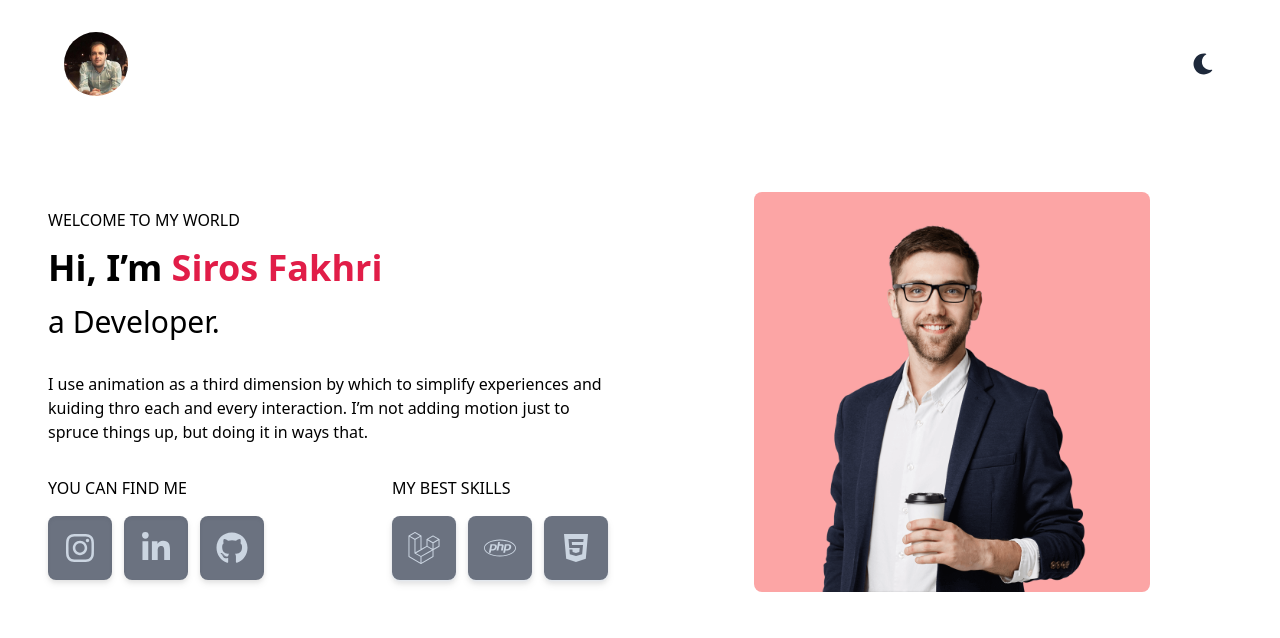
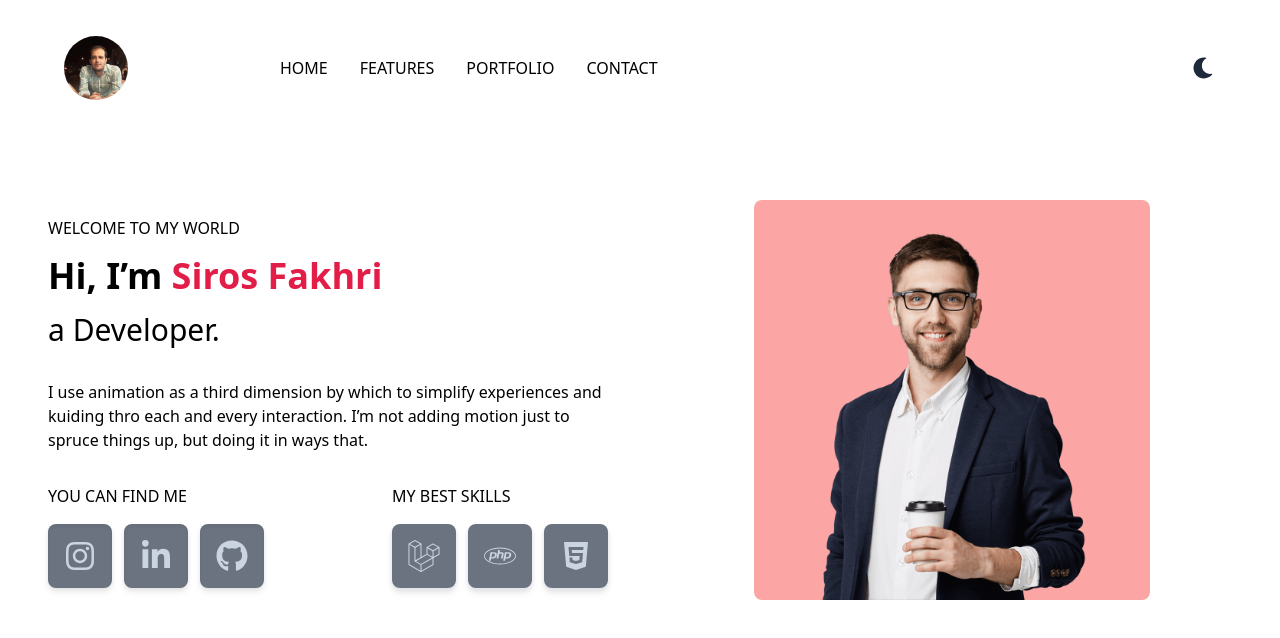
Before and after one commit to sirosfakhri/sirosfakhri.github.io, a website: page index.html in a window 1280 px wide. Drawn offline with Linux system fonts and the light colour scheme.

Commit message:
Fix Navbar on LG

```diff
--- a/index.html
+++ b/index.html
@@ -28,34 +28,36 @@
 <body class="transition-all duration-300 bg-white dark:bg-body-dark"
       :class="toggleTopMenu ? 'overflow-y-hidden' : 'overflow-auto'"
       x-data="{ toggleTopMenu: false }" x-cloak>
-<header class="m-4 mt-8 lg:mx-16 flex items-center justify-between">
+<header class="m-4 mt-8 lg:mx-16 flex lg:grid grid-cols-1 lg:grid-cols-6 items-center justify-between">
     <!--Start Logo-->
-    <div>
+    <div class="lg:col-span-1">
         <img src="./dist/images/sirosfakhri.jpg" alt="siros fakhri" title="siros fakhri"
              class="h-16 w-16 rounded-full">
     </div>
     <!--End Logo-->
 
     <!--Start Nav-->
-    <div class="flex flex-row-reverse">
+    <div class="flex flex-row-reverse lg:col-span-5 lg:justify-between">
         <!--Start Toggle Top Menu-->
-        <div>
+        <div class="lg:order-2">
+
             <button class="block mx-2 lg:hidden" @click="toggleTopMenu = !toggleTopMenu">
                 <svg xmlns="http://www.w3.org/2000/svg" viewBox="0 0 448 512" class="w-8 h-8 fill-rose-600">
                     <path d="M0 96C0 78.3 14.3 64 32 64H416c17.7 0 32 14.3 32 32s-14.3 32-32 32H32C14.3 128 0 113.7 0 96zM0 256c0-17.7 14.3-32 32-32H416c17.7 0 32 14.3 32 32s-14.3 32-32 32H32c-17.7 0-32-14.3-32-32zM448 416c0 17.7-14.3 32-32 32H32c-17.7 0-32-14.3-32-32s14.3-32 32-32H416c17.7 0 32 14.3 32 32z"/>
                 </svg>
             </button>
+
             <div
-                    class="w-full transition-all duration-300 bg-gray-500 dark:bg-gray-400 border-r-2 border-rose-100"
+                    class="w-full transition-all duration-300 bg-gray-500 dark:bg-gray-400 border-r-2 border-rose-100 lg:block lg:opacity-100 lg:translate-x-0 lg:border-none lg:static"
                     :class="{
                             'ease-in absolute -inset-0 left-0 z-50': toggleTopMenu === true,
                             'hidden translate-x-full ease-out bg-red-300 -left-[30em] ease-out opacity-0': toggleTopMenu === false
                             }">
                 <div
-                        class="flex w-[20rem] h-screen flex-col gap-y-3 px-4 text-white bg-gray-100 dark:bg-gray-500">
+                        class="flex w-[20rem] h-screen lg:h-fit lg:w-full flex-col gap-y-3 px-4 text-white bg-gray-100 dark:bg-gray-500 lg:dark:bg-body-dark lg:bg-white">
 
                     <!--Start Logo, Theme Mode & Close Top Menu-->
-                    <div class="flex flex-col gap-y-3 mt-8 border-b-2 border-gray-300 pb-6">
+                    <div class="flex flex-col gap-y-3 mt-8 border-b-2 border-gray-300 pb-6 lg:hidden">
                         <div class="flex flex-row  justify-between">
                             <div>
                                 <img src="./dist/images/sirosfakhri.jpg" alt="siros fakhri" title="siros fakhri"
@@ -105,19 +107,22 @@
 
                     <!--Start Top Menu-->
                     <nav
-                            class="flex flex-col gap-y-8 my-6 border-b-2 border-gray-300 pb-36 text-black dark:text-white font-medium">
+                            class="flex flex-col gap-y-8 lg:flex-row lg:gap-x-6 my-6 border-b-2 border-gray-300 pb-36 lg:pb-0 text-black dark:text-white font-medium lg:border-none">
                         <a href="#home"
-                           class="transition-all duration-300 pl-2 border-rose-300 hover:border-l-2">
+                           class="transition-all duration-300 pl-2 border-rose-300 hover:border-l-2 lg:hover:border-b-2 lg:hover:border-l-0">
                             HOME
                         </a>
-                        <a href="#features" class="transition-all duration-300 pl-2 border-rose-300 hover:border-l-2">FEATURES</a>
-                        <a href="#portfolio" class="transition-all duration-300 pl-2 border-rose-300 hover:border-l-2">PORTFOLIO</a>
-                        <a href="#contact" class="transition-all duration-300 pl-2 border-rose-300 hover:border-l-2">CONTACT</a>
+                        <a href="#features"
+                           class="transition-all duration-300 pl-2 border-rose-300 hover:border-l-2 lg:hover:border-b-2 lg:hover:border-l-0">FEATURES</a>
+                        <a href="#portfolio"
+                           class="transition-all duration-300 pl-2 border-rose-300 hover:border-l-2 lg:hover:border-b-2 lg:hover:border-l-0">PORTFOLIO</a>
+                        <a href="#contact"
+                           class="transition-all duration-300 pl-2 border-rose-300 hover:border-l-2 lg:hover:border-b-2 lg:hover:border-l-0">CONTACT</a>
                     </nav>
                     <!--End Top Menu-->
 
                     <!--Start Social-->
-                    <div>
+                    <div class="lg:hidden">
                         <p class="dark:text-white text-gray-800">YOU CAN FIND ME</p>
                         <div class="flex flex-row gap-x-3 my-4">
                             <a href=""
@@ -149,7 +154,7 @@
         <!--End Toggle Top Menu -->
 
         <!--Start Theme Mode -->
-        <button class="flex items-center hover:shadow-lg transition duration-300 ease-in"
+        <button class="flex items-center hover:shadow-lg transition duration-300 ease-in lg:order-1"
                 @click="darkMode = !darkMode">
             <svg :class="darkMode ? 'transition delay-300 hidden' : ''" xmlns="http://www.w3.org/2000/svg"
                  class="w-6 h-6 fill-slate-800" viewBox="0 0 512 512" fill="none">
```
Also changed, not shown: dist/style/css.css.
